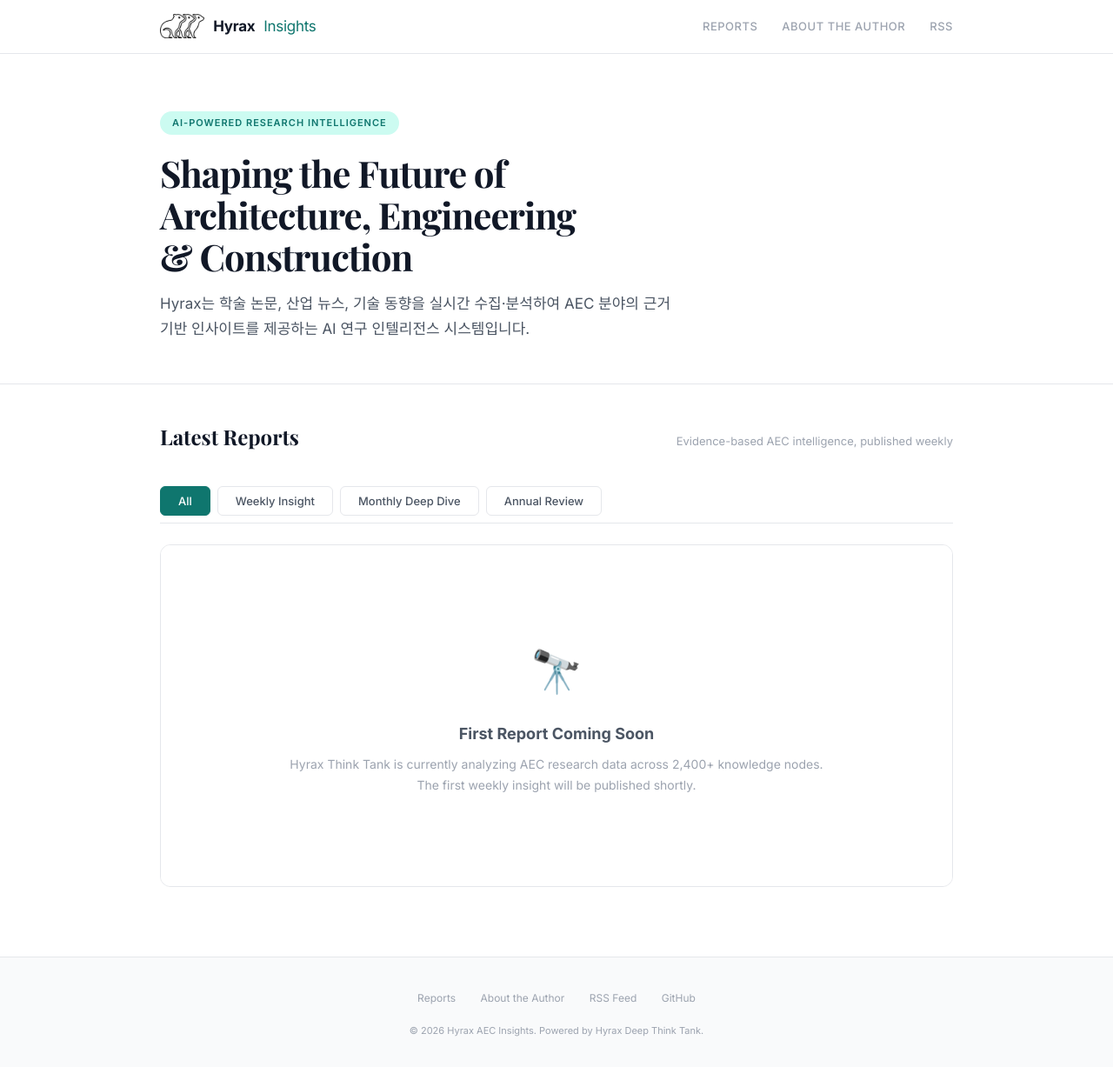
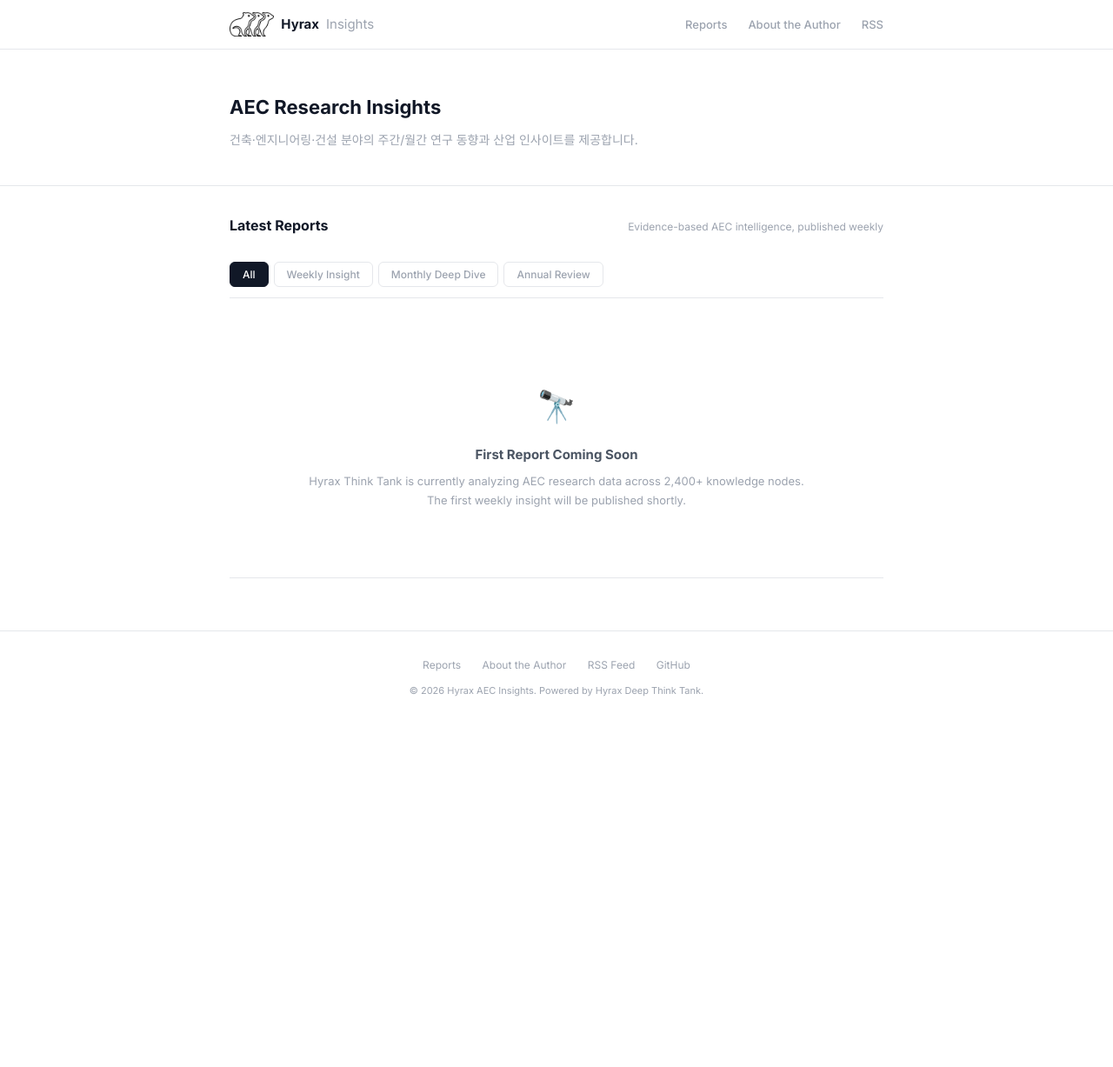
Before and after one commit to odd-Innocent/odd-Innocent.github.io, a Jekyll site: the page built from index.html, in a window 1280 px wide and 1227 px high. Shown: the whole window at 87% size. Built offline with Jekyll 4.4.1, drawn with Linux system fonts in a browser that asks for light colours.

Commit message:
design: Match Hyrax dashboard theme + simplify hero
- White bg throughout, Inter font, #111827/#e5e7eb palette
- Simplified hero: "AEC Research Insights" + one-line description
- Removed hero badge, reduced all font sizes
- Minimal report cards (borderless, left-pad hover)
- Matching Hyrax web dashboard color scheme exactly

Co-Authored-By: Claude Opus 4.6 (1M context) <noreply@anthropic.com>

```diff
--- a/assets/css/main.css
+++ b/assets/css/main.css
@@ -1,38 +1,40 @@
-/* Hyrax AEC Insights — White Tone Professional Design */
-@import url('https://fonts.googleapis.com/css2?family=Inter:wght@300;400;500;600;700;800&family=Noto+Sans+KR:wght@300;400;500;700&family=Playfair+Display:wght@600;700;800&display=swap');
+/* Hyrax AEC Insights — Matching Hyrax Dashboard Theme */
+@import url('https://fonts.googleapis.com/css2?family=Inter:wght@300;400;500;600;700;800&family=Noto+Sans+KR:wght@300;400;500;700&display=swap');
 
 :root {
+  --bg: #ffffff;
+  --bg-secondary: #f7f8fa;
+  --bg-card: #ffffff;
   --text: #111827;
   --text-secondary: #4b5563;
   --text-muted: #9ca3af;
-  --bg: #ffffff;
-  --bg-warm: #f9fafb;
   --border: #e5e7eb;
-  --accent: #0f766e;
-  --accent-light: #ccfbf1;
-  --accent-dark: #134e4a;
-  --serif: 'Playfair Display', Georgia, serif;
-  --sans: 'Inter', 'Noto Sans KR', -apple-system, sans-serif;
+  --accent: #111827;
+  --accent-success: #059669;
+  --accent-warning: #d97706;
+  --font: 'Inter', 'Noto Sans KR', -apple-system, sans-serif;
 }
 
 * { margin: 0; padding: 0; box-sizing: border-box; }
 
 body {
-  font-family: var(--sans);
+  font-family: var(--font);
   color: var(--text);
   background: var(--bg);
   line-height: 1.7;
   -webkit-font-smoothing: antialiased;
 }
 
-a { color: var(--accent); text-decoration: none; }
-a:hover { text-decoration: underline; }
+a { color: var(--text); text-decoration: none; }
+a:hover { color: var(--accent-success); }
+
+.container { max-width: 800px; margin: 0 auto; padding: 0 24px; }
 
 /* ── Header ── */
 .site-header {
   background: var(--bg);
   border-bottom: 1px solid var(--border);
-  padding: 16px 0;
+  padding: 14px 0;
   position: sticky;
   top: 0;
   z-index: 100;
@@ -45,189 +47,159 @@ a:hover { text-decoration: underline; }
 .site-title {
   display: flex;
   align-items: center;
-  gap: 10px;
-  font-size: 17px;
+  gap: 8px;
+  font-size: 15px;
   font-weight: 700;
   color: var(--text);
-  letter-spacing: -0.3px;
 }
-.site-title img { height: 28px; border-radius: 4px; }
-.site-title span { color: var(--accent); font-weight: 400; }
-.site-nav { display: flex; gap: 28px; }
+.site-title img { height: 24px; border-radius: 4px; }
+.site-title span { color: var(--text-muted); font-weight: 400; }
+.site-nav { display: flex; gap: 24px; }
 .site-nav a {
   font-size: 13px;
   color: var(--text-muted);
   font-weight: 500;
   transition: color 0.15s;
-  text-transform: uppercase;
-  letter-spacing: 0.5px;
 }
 .site-nav a:hover { color: var(--text); text-decoration: none; }
 
-/* ── Container ── */
-.container { max-width: 960px; margin: 0 auto; padding: 0 24px; }
-
 /* ── Hero ── */
 .hero {
-  background: var(--bg);
-  padding: 64px 0 48px;
-  text-align: left;
+  padding: 48px 0 40px;
   border-bottom: 1px solid var(--border);
 }
-.hero-inner { max-width: 960px; margin: 0 auto; padding: 0 24px; }
-.hero-badge {
-  display: inline-block;
-  padding: 4px 14px;
-  background: var(--accent-light);
-  color: var(--accent);
-  font-size: 11px;
-  font-weight: 600;
-  border-radius: 20px;
-  text-transform: uppercase;
-  letter-spacing: 1px;
-  margin-bottom: 20px;
-}
+.hero-inner { max-width: 800px; margin: 0 auto; padding: 0 24px; }
 .hero h1 {
-  font-family: var(--serif);
-  font-size: 42px;
+  font-size: 22px;
   font-weight: 700;
-  line-height: 1.15;
-  letter-spacing: -1px;
-  margin-bottom: 16px;
+  margin-bottom: 8px;
   color: var(--text);
 }
 .hero p {
-  font-size: 17px;
-  color: var(--text-secondary);
-  max-width: 600px;
-  line-height: 1.7;
+  font-size: 14px;
+  color: var(--text-muted);
+  max-width: 500px;
+  line-height: 1.6;
 }
 
-/* ── Section headers ── */
+/* ── Section ── */
 .section-header {
-  padding: 40px 0 20px;
+  padding: 32px 0 16px;
   display: flex;
   justify-content: space-between;
   align-items: baseline;
 }
 .section-header h2 {
-  font-family: var(--serif);
-  font-size: 24px;
+  font-size: 16px;
   font-weight: 700;
   color: var(--text);
 }
 .section-header .subtitle {
-  font-size: 13px;
+  font-size: 12px;
   color: var(--text-muted);
 }
 
-/* ── Filter bar ── */
+/* ── Filter ── */
 .filter-bar {
   display: flex;
-  gap: 8px;
-  padding: 16px 0 8px;
+  gap: 6px;
+  padding: 12px 0;
   border-bottom: 1px solid var(--border);
-  margin-bottom: 24px;
+  margin-bottom: 16px;
 }
 .filter-btn {
-  padding: 8px 20px;
+  padding: 6px 14px;
   border-radius: 6px;
   border: 1px solid var(--border);
   background: var(--bg);
-  font-size: 13px;
+  font-size: 12px;
   cursor: pointer;
   transition: all 0.15s;
   font-weight: 500;
-  color: var(--text-secondary);
-  font-family: var(--sans);
+  color: var(--text-muted);
+  font-family: var(--font);
 }
-.filter-btn:hover { border-color: var(--accent); color: var(--accent); }
+.filter-btn:hover { border-color: var(--text); color: var(--text); }
 .filter-btn.active {
-  background: var(--accent);
+  background: var(--text);
   color: #fff;
-  border-color: var(--accent);
+  border-color: var(--text);
 }
 
 /* ── Report cards ── */
-.report-list { display: grid; gap: 1px; background: var(--border); border: 1px solid var(--border); border-radius: 12px; overflow: hidden; }
+.report-list { display: grid; gap: 0; }
 .report-card {
-  padding: 24px 28px;
+  padding: 18px 0;
   display: block;
   color: var(--text);
-  background: var(--bg);
-  transition: background 0.15s;
+  border-bottom: 1px solid var(--border);
+  transition: all 0.15s;
 }
-.report-card:hover { background: var(--bg-warm); text-decoration: none; }
+.report-card:hover { text-decoration: none; padding-left: 8px; }
 .report-card .meta {
   display: flex;
-  gap: 12px;
+  gap: 10px;
   align-items: center;
-  margin-bottom: 10px;
-  font-size: 12px;
+  margin-bottom: 6px;
+  font-size: 11px;
 }
-.report-card .badge {
-  padding: 3px 10px;
+.badge {
+  padding: 2px 8px;
   border-radius: 4px;
-  font-weight: 700;
+  font-weight: 600;
   font-size: 10px;
   text-transform: uppercase;
   letter-spacing: 0.5px;
 }
-.badge-weekly { background: var(--accent-light); color: var(--accent); }
-.badge-monthly { background: #fef3c7; color: #92400e; }
-.badge-annual { background: #ede9fe; color: #5b21b6; }
+.badge-weekly { background: #f0fdf4; color: var(--accent-success); }
+.badge-monthly { background: #fffbeb; color: var(--accent-warning); }
+.badge-annual { background: #f5f3ff; color: #7c3aed; }
 .report-card h2 {
-  font-family: var(--serif);
-  font-size: 20px;
-  font-weight: 700;
-  margin-bottom: 6px;
-  line-height: 1.3;
+  font-size: 15px;
+  font-weight: 600;
+  margin-bottom: 4px;
+  line-height: 1.4;
 }
 .report-card .excerpt {
-  font-size: 14px;
-  color: var(--text-secondary);
-  line-height: 1.6;
+  font-size: 13px;
+  color: var(--text-muted);
+  line-height: 1.5;
 }
-.report-card .date { font-size: 12px; color: var(--text-muted); }
+.report-card .date { font-size: 11px; color: var(--text-muted); }
 
-/* ── Report content ── */
+/* ── Report content (viewer) ── */
 .report-content {
-  padding: 48px 0;
-  font-size: 17px;
+  padding: 40px 0;
+  font-size: 15px;
   line-height: 1.9;
 }
-.report-content h1 {
-  font-family: var(--serif);
-  font-size: 32px;
-  line-height: 1.2;
+.report-content h1 { font-size: 24px; font-weight: 700; margin-bottom: 8px; }
+.report-content h2 {
+  font-size: 18px;
+  font-weight: 700;
+  margin-top: 36px;
   margin-bottom: 12px;
-}
-.report-content h2 {
-  font-family: var(--serif);
-  font-size: 24px;
-  margin-top: 40px;
-  margin-bottom: 14px;
-  padding-bottom: 8px;
+  padding-bottom: 6px;
   border-bottom: 1px solid var(--border);
 }
-.report-content h3 { font-size: 18px; margin-top: 28px; margin-bottom: 10px; color: var(--text); }
-.report-content p { margin-bottom: 18px; color: var(--text-secondary); }
+.report-content h3 { font-size: 15px; font-weight: 600; margin-top: 24px; margin-bottom: 8px; }
+.report-content p { margin-bottom: 14px; color: var(--text-secondary); }
 .report-content strong { color: var(--text); }
-.report-content ul, .report-content ol { margin: 14px 0 14px 24px; color: var(--text-secondary); }
-.report-content li { margin-bottom: 8px; }
+.report-content ul, .report-content ol { margin: 12px 0 12px 20px; color: var(--text-secondary); }
+.report-content li { margin-bottom: 6px; font-size: 14px; }
 .report-content blockquote {
-  border-left: 3px solid var(--accent);
-  padding: 16px 20px;
-  margin: 20px 0;
-  background: var(--bg-warm);
-  border-radius: 0 8px 8px 0;
-  font-style: italic;
+  border-left: 2px solid var(--accent-success);
+  padding: 12px 16px;
+  margin: 16px 0;
+  background: var(--bg-secondary);
+  border-radius: 0 6px 6px 0;
   color: var(--text-secondary);
+  font-size: 14px;
 }
-.report-content table { border-collapse: collapse; width: 100%; margin: 20px 0; font-size: 15px; }
-.report-content th, .report-content td { border: 1px solid var(--border); padding: 12px 16px; text-align: left; }
-.report-content th { background: var(--bg-warm); font-weight: 600; color: var(--text); }
-.report-content code { background: #f3f4f6; padding: 2px 6px; border-radius: 4px; font-size: 14px; }
+.report-content table { border-collapse: collapse; width: 100%; margin: 16px 0; font-size: 13px; }
+.report-content th, .report-content td { border: 1px solid var(--border); padding: 8px 12px; text-align: left; }
+.report-content th { background: var(--bg-secondary); font-weight: 600; }
+.report-content code { background: #f3f4f6; padding: 2px 5px; border-radius: 3px; font-size: 13px; }
 
 /* ── Language toggle ── */
 .lang-toggle {
@@ -236,37 +208,28 @@ a:hover { text-decoration: underline; }
   border-radius: 6px;
   overflow: hidden;
 }
-.lang-toggle a { padding: 5px 14px; font-size: 12px; font-weight: 500; color: var(--text-muted); }
+.lang-toggle a { padding: 4px 12px; font-size: 11px; font-weight: 500; color: var(--text-muted); }
 .lang-toggle a.active { background: var(--text); color: #fff; }
 
 /* ── Footer ── */
 .site-footer {
-  background: var(--bg-warm);
   border-top: 1px solid var(--border);
-  padding: 32px 0;
-  margin-top: 80px;
-  color: var(--text-secondary);
+  padding: 24px 0;
+  margin-top: 60px;
+  text-align: center;
 }
-.site-footer .container { text-align: center; }
-
-.footer-links { margin-bottom: 16px; }
-.footer-links a { color: var(--text-muted); font-size: 12px; margin: 0 12px; }
+.footer-links { margin-bottom: 8px; }
+.footer-links a { color: var(--text-muted); font-size: 12px; margin: 0 10px; }
 .footer-links a:hover { color: var(--text); text-decoration: none; }
 .footer-copy { font-size: 11px; color: var(--text-muted); }
 
 /* ── Empty state ── */
-.empty-state {
-  text-align: center;
-  padding: 80px 0;
-  color: var(--text-muted);
+.empty-state { text-align: center; padding: 60px 0; color: var(--text-muted); }
+.empty-state .icon { font-size: 36px; margin-bottom: 12px; }
+.empty-state h3 { font-size: 15px; color: var(--text-secondary); margin-bottom: 6px; }
+.empty-state p { font-size: 13px; }
+
+@media (max-width: 640px) {
+  .hero h1 { font-size: 18px; }
+  .site-nav { gap: 14px; }
 }
-.empty-state .icon { font-size: 48px; margin-bottom: 16px; }
-.empty-state h3 { font-size: 18px; color: var(--text-secondary); margin-bottom: 8px; }
-.empty-state p { font-size: 14px; }
-
-/* ── Responsive ── */
-@media (max-width: 640px) {
-  .hero h1 { font-size: 28px; }
-  .site-nav { gap: 16px; }
-  .report-card { padding: 18px 20px; }
-}
--- a/index.html
+++ b/index.html
@@ -4,9 +4,8 @@ title: Home
 ---
 <div class="hero">
   <div class="hero-inner">
-    <div class="hero-badge">AI-Powered Research Intelligence</div>
-    <h1>Shaping the Future of<br>Architecture, Engineering<br>& Construction</h1>
-    <p>Hyrax는 학술 논문, 산업 뉴스, 기술 동향을 실시간 수집·분석하여 AEC 분야의 근거 기반 인사이트를 제공하는 AI 연구 인텔리전스 시스템입니다.</p>
+    <h1>AEC Research Insights</h1>
+    <p>건축·엔지니어링·건설 분야의 주간/월간 연구 동향과 산업 인사이트를 제공합니다.</p>
   </div>
 </div>
 
```
